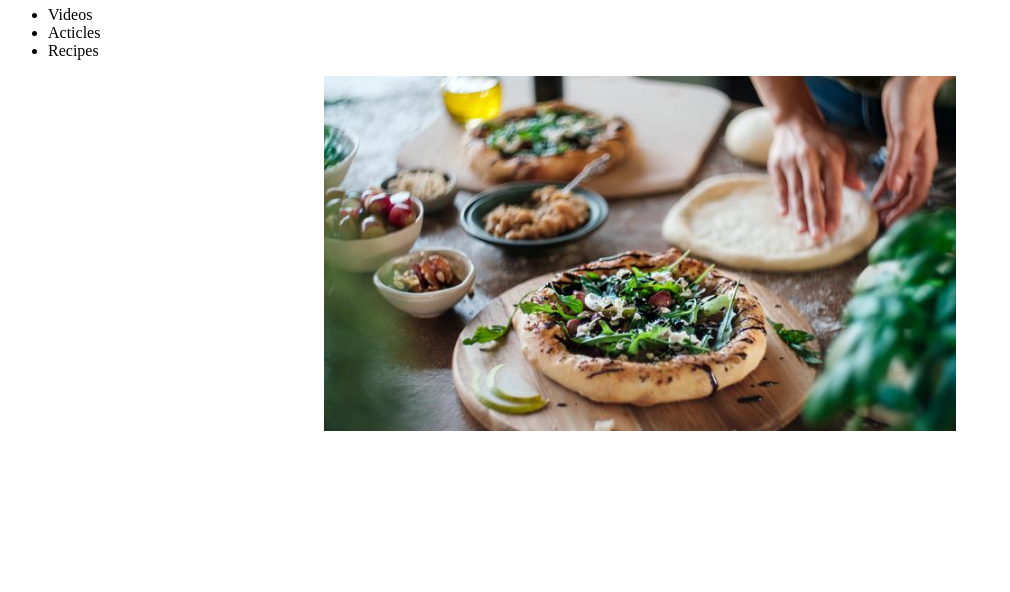
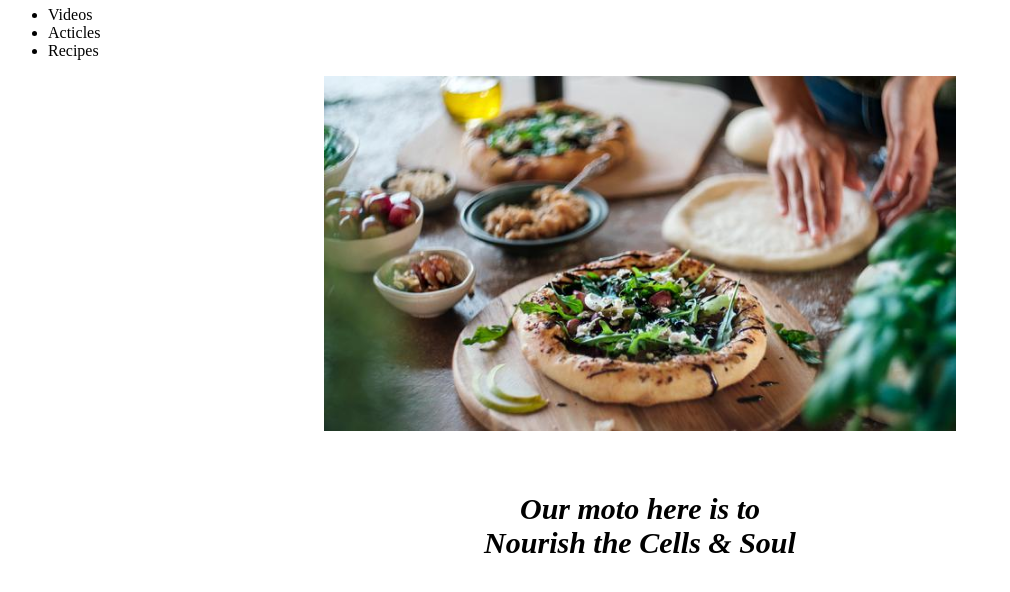
Before and after one commit to JadeBeck/Kyuuuduck, a plain HTML site: page index.html in a window 1280 px wide. Shown: the part 122-714 px from the top of the page, without its empty margins (0-1010 px from the left). Drawn offline with Linux system fonts and the light colour scheme.

Commit message:
네에에 오늘은 여기까지유

```diff
--- a/index.html
+++ b/index.html
@@ -1,12 +1,12 @@
 <!doctype html>
 <html>
 <head>
-  <title>Pick Up Limes🍐-Recipes</title>
+  <title>Pick Up Limes🍐</title>
   <meta charset="utf-8">
   <a href="https://www.pickuplimes.com/" target="_blank" title="☞PUL Page">☞Go to official homepage</a>
   <br>
   <style>
-    a {
+      a {
       color: black;
       text-decoration: none;
       }
@@ -24,9 +24,13 @@
     font-size: 40px;
     text-align: center;
     }
+    h2 {
+    color: black;
+    font-size: 30px;
+    text-align: center;
+    }
   </style>
-</head>
-<body>
+</head><body>
     <h1 class="entry-title"><a href="index.html">Pick Up Limes🍐</a></h1>
   <ul>
     <li><a href="PUL_Videos.html">Videos</font></a></li>
@@ -34,4 +38,5 @@
     <li><a href="PUL_Recipes.html">Recipes</font></a></li>
   </ul>
   <image src="pul.jpg" width="50%"><br><br>
+  <h2><strong><span style="font-size:30px"><i>Our moto here is to<br>Nourish the Cells & Soul</i></span></strong></h2>
 </body>
```
